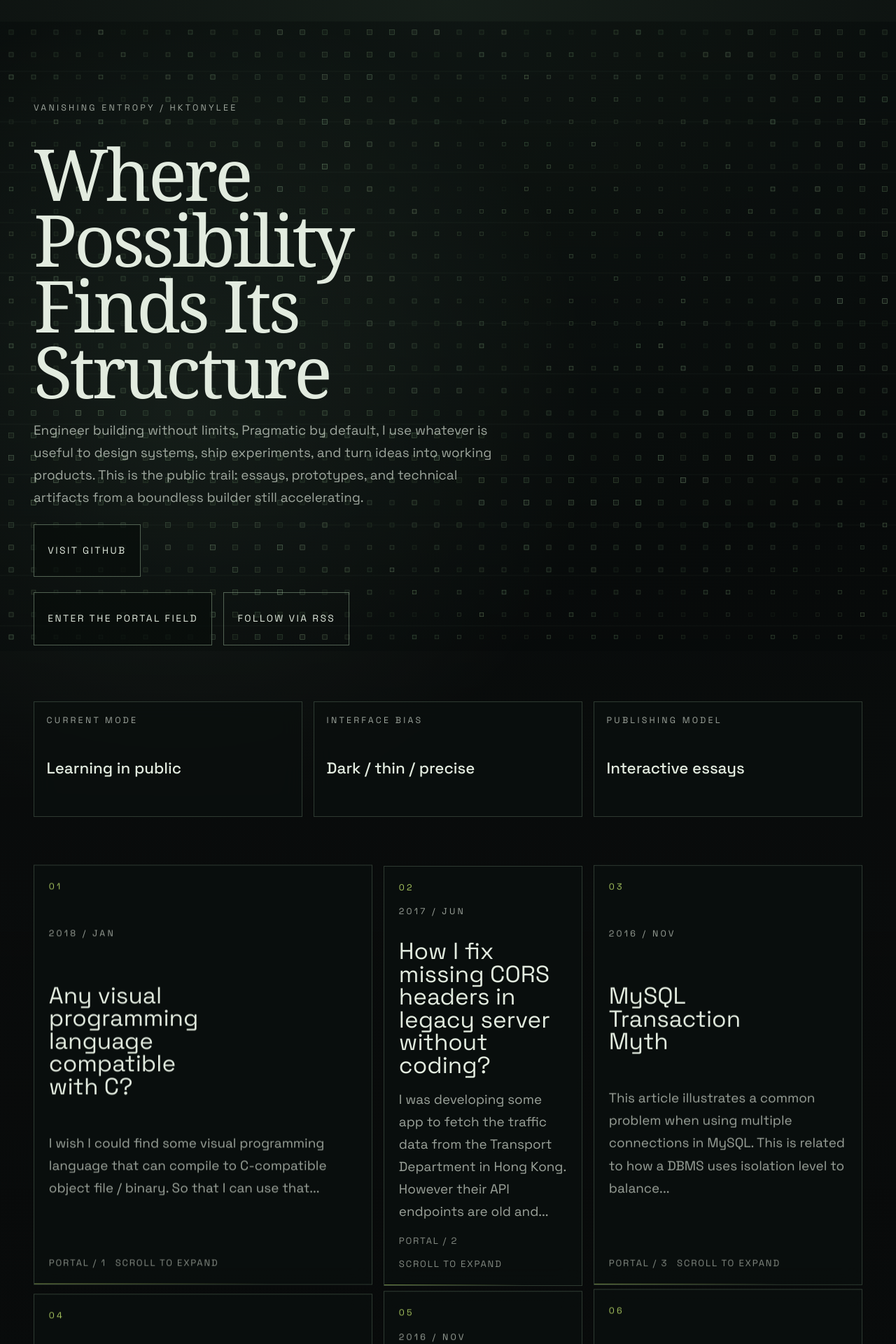
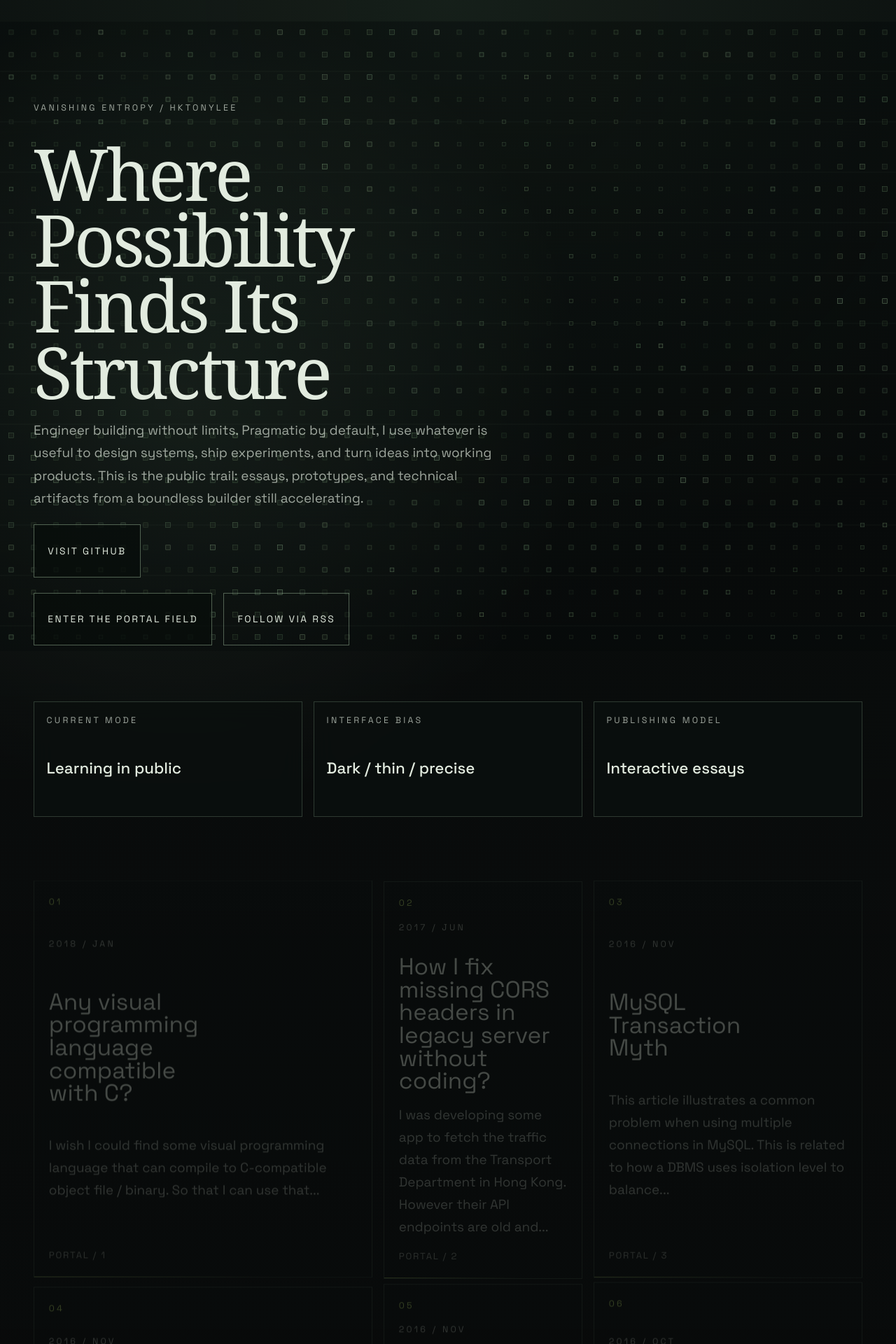
Before and after one commit to hktonylee/hktonylee.github.io, a Jekyll site: the page built from index.html, in a window 1280 px wide. Shown: the top 1920 px of the page at 70% size. Built offline with Jekyll 4.4.1, drawn with Linux system fonts in a browser that asks for light colours; some web fonts are replaced; some of the changed text lies outside the part shown.

Commit message:
Add hero cluster animation, portal grid, and interactive pointer drift
- Wrap hero content in .signal-hero__cluster and animate opacity/transform on scroll
- Animate portal grid opacity and position during scroll
- Add pointer‑drift effect to links, buttons, and role="button" elements
- Update CSS for reduced‑motion preferences and button lift variables
- Adjust index.html and tests to reflect new structure and functions

```diff
--- a/_sass/_immersive.scss
+++ b/_sass/_immersive.scss
@@ -68,6 +68,14 @@ body.signal-post {
     clamp(3rem, 8vw, 5rem);
 }
 
+.signal-hero__cluster {
+  display: grid;
+  gap: 1.35rem;
+  transform: translate3d(0, 0, 0);
+  transform-origin: 50% 0;
+  will-change: transform, opacity;
+}
+
 .signal-hero__eyebrow,
 .signal-post-header__eyebrow,
 .signal-manifesto__label,
@@ -111,7 +119,30 @@ body.signal-post {
   justify-self: start;
 }
 
+@media (prefers-reduced-motion: reduce) {
+  .signal-hero__cluster {
+    transform: none !important;
+    opacity: 1 !important;
+    will-change: auto;
+  }
+
+  .portal-grid {
+    transform: none !important;
+    opacity: 1 !important;
+    will-change: auto;
+  }
+
+  .home-canvas .signal-interactive,
+  .home-canvas .signal-button.signal-interactive {
+    transform: none !important;
+    transition: none !important;
+  }
+}
+
 .signal-button {
+  --signal-pointer-x: 0px;
+  --signal-pointer-y: 0px;
+  --signal-button-lift: 0px;
   display: inline-flex;
   align-items: center;
   justify-content: center;
@@ -124,6 +155,7 @@ body.signal-post {
   letter-spacing: 0.18em;
   text-transform: uppercase;
   text-decoration: none;
+  transform: translate3d(var(--signal-pointer-x), calc(var(--signal-pointer-y) + var(--signal-button-lift)), 0);
   transition:
     transform 180ms ease,
     border-color 180ms ease,
@@ -132,13 +164,25 @@ body.signal-post {
 
 .signal-button:hover,
 .signal-button:focus {
+  --signal-button-lift: -2px;
   border-color: rgba(216, 255, 122, 0.7);
   background: rgba(24, 32, 28, 0.92);
-  transform: translateY(-2px);
 }
 
 .signal-button--ghost {
   background: transparent;
+}
+
+.home-canvas .signal-interactive {
+  --signal-pointer-x: 0px;
+  --signal-pointer-y: 0px;
+  display: inline-block;
+  transform: translate3d(var(--signal-pointer-x), var(--signal-pointer-y), 0);
+  transition: transform 180ms ease;
+}
+
+.home-canvas .signal-button.signal-interactive {
+  display: inline-flex;
 }
 
 .signal-status {
@@ -177,6 +221,9 @@ body.signal-post {
   grid-template-columns: repeat(12, minmax(0, 1fr));
   gap: 1rem;
   padding: 0 clamp(1.25rem, 4vw, 3rem);
+  opacity: 0.28;
+  transform: translate3d(0, 22px, 0);
+  will-change: transform, opacity;
 }
 
 .post-portal {
--- a/assets/js/homepage.js
+++ b/assets/js/homepage.js
@@ -1,6 +1,11 @@
 (() => {
   const root = document.querySelector(".home-canvas");
   const canvas = document.getElementById("fluid-canvas");
+  const heroCluster = document.querySelector(".signal-hero__cluster");
+  const portalGrid = document.querySelector(".portal-grid");
+  const interactiveElements = Array.from(
+    document.querySelectorAll(".home-canvas a[href], .home-canvas button, .home-canvas [role='button']")
+  );
 
   if (!root || !canvas) {
     return;
@@ -140,6 +145,64 @@
     });
   }
 
+  function updateHeroCluster() {
+    if (!heroCluster) {
+      return;
+    }
+
+    const heroRect = heroCluster.getBoundingClientRect();
+    const viewportHeight = window.innerHeight || 1;
+    const startOffset = viewportHeight * 0.08;
+    const distance = viewportHeight * 0.58;
+    const rawProgress = (-heroRect.top - startOffset) / distance;
+    const progress = Math.max(0, Math.min(rawProgress, 1));
+    const eased = 1 - Math.pow(1 - progress, 3);
+    const opacity = 1 - eased * 0.94;
+    const yOffset = eased * -42;
+    const scale = 1 - eased * 0.02;
+
+    heroCluster.style.opacity = opacity.toFixed(3);
+    heroCluster.style.transform = `translate3d(0, ${yOffset.toFixed(2)}px, 0) scale(${scale.toFixed(4)})`;
+  }
+
+  function updatePortalGrid() {
+    if (!portalGrid) {
+      return;
+    }
+
+    const viewportHeight = window.innerHeight || 1;
+    const startOffset = viewportHeight * 0.08;
+    const distance = viewportHeight * 0.58;
+    const rawProgress = (window.scrollY - startOffset) / distance;
+    const progress = Math.max(0, Math.min(rawProgress, 1));
+    const eased = 1 - Math.pow(1 - progress, 3);
+    const opacity = 0.28 + eased * 0.72;
+    const yOffset = (1 - eased) * 22;
+
+    portalGrid.style.opacity = opacity.toFixed(3);
+    portalGrid.style.transform = `translate3d(0, ${yOffset.toFixed(2)}px, 0)`;
+  }
+
+  function bindInteractivePointerDrift() {
+    interactiveElements.forEach((element) => {
+      element.classList.add("signal-interactive");
+
+      element.addEventListener("pointermove", (event) => {
+        const rect = element.getBoundingClientRect();
+        const offsetX = ((event.clientX - rect.left) / rect.width - 0.5) * 10;
+        const offsetY = ((event.clientY - rect.top) / rect.height - 0.5) * 10;
+
+        element.style.setProperty("--signal-pointer-x", `${offsetX.toFixed(2)}px`);
+        element.style.setProperty("--signal-pointer-y", `${offsetY.toFixed(2)}px`);
+      });
+
+      element.addEventListener("pointerleave", () => {
+        element.style.setProperty("--signal-pointer-x", "0px");
+        element.style.setProperty("--signal-pointer-y", "0px");
+      });
+    });
+  }
+
   function frame(now) {
     const time = now * 0.00018;
 
@@ -159,16 +222,22 @@
     }
 
     drawFluid(time);
+    updateHeroCluster();
+    updatePortalGrid();
     updatePortals(time);
     window.requestAnimationFrame(frame);
   }
 
   resize();
+  updateHeroCluster();
+  updatePortalGrid();
 
   if (reducedMotion) {
     drawFluid(0);
     return;
   }
+
+  bindInteractivePointerDrift();
 
   function emitWave(x, y, speedBoost, strength = 1) {
     waves.push({
--- a/index.html
+++ b/index.html
@@ -13,6 +13,7 @@ hide_site_chrome: true
 
   <header class="signal-hero">
     <p class="signal-hero__eyebrow">Vanishing Entropy / hktonylee</p>
+    <div class="signal-hero__cluster">
       <h1 class="signal-hero__title">Where Possibility Finds Its Structure</h1>
       <p class="signal-hero__lede">
         Engineer building without limits. Pragmatic by default, I use whatever is useful to design systems, ship experiments, and turn ideas into working products.
@@ -29,6 +30,7 @@ hide_site_chrome: true
       <div class="signal-hero__actions">
         <a class="signal-button" href="#portal-grid">Enter the portal field</a>
         <a class="signal-button signal-button--ghost" href="{{ "/feed.xml" | prepend: site.baseurl }}">Follow via RSS</a>
+      </div>
     </div>
   </header>
 
@@ -58,7 +60,6 @@ hide_site_chrome: true
         <p class="post-portal__excerpt">{{ post.excerpt | strip_html | strip_newlines | truncatewords: 24 }}</p>
         <div class="post-portal__meta">
           <span>Portal / {{ forloop.index }}</span>
-          <span>Scroll to expand</span>
         </div>
       </article>
     {% endfor %}
```
Also changed, not shown: 1 other file. Lines whose indentation alone changed are shown as unchanged.
